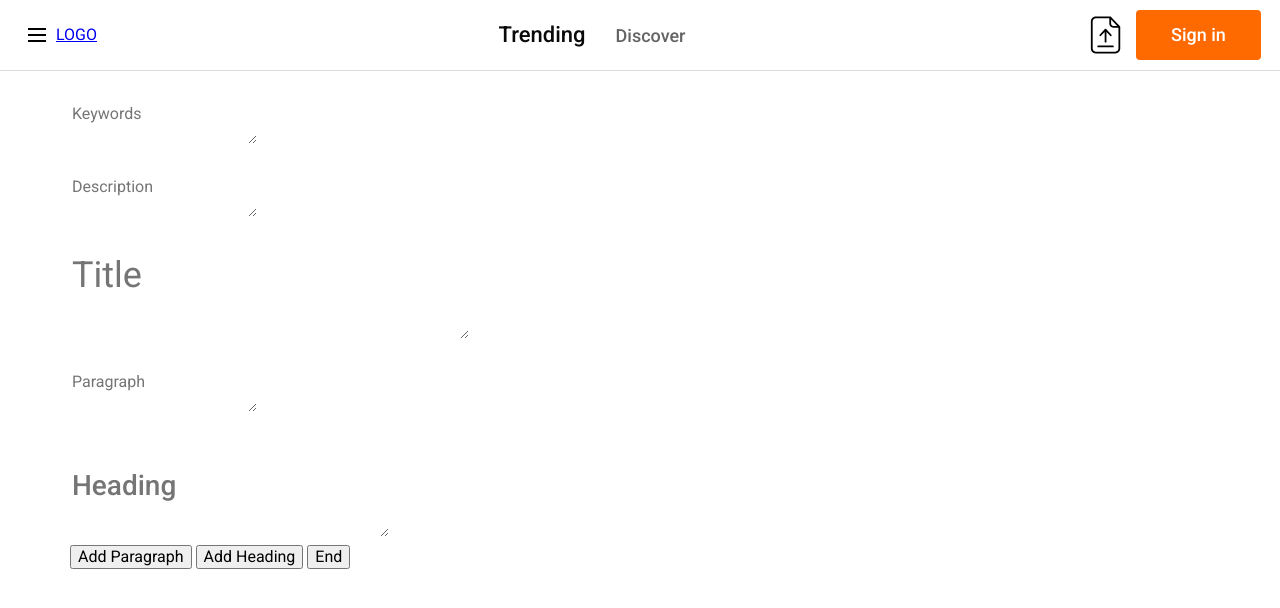
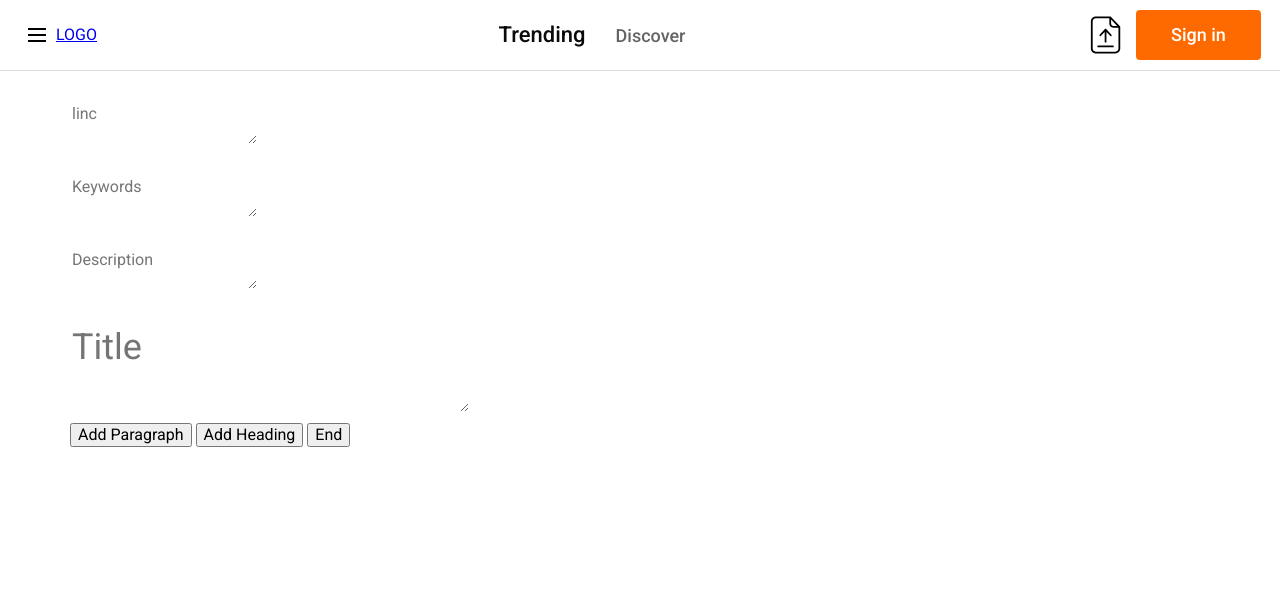
Before and after one commit to BI4HUU/wiki_article, a PHP site: page /create.php in a window 1280 px wide. Shown: the top 608 px of the page. Run offline with PHP 8.4, Linux system fonts and the light colour scheme.

Commit message:
Update create.php

```diff
--- a/create.php
+++ b/create.php
@@ -1,3 +1,6 @@
+<?php session_start();
+?>
+
 <!DOCTYPE html>
 
 <?php include "header.php" ?>
@@ -5,6 +8,7 @@
 <section class="container">
 	<div id="wrap_gen">
 		<!-- <h4>Keywords</h4> -->
+		<textarea linc placeholder="linc" tabindex cols rows ></textarea>
 		<textarea keywords placeholder="Keywords" tabindex cols rows ></textarea>
 		<!-- <h4>Description</h4> -->
 		<textarea description placeholder="Description" tabindex cols rows ></textarea>
@@ -13,9 +17,9 @@
 		<!--<h4>Photo & Video</h4>-->
 		<!--<input photo_video type="file" accept name>-->
 		<!-- <h4>Paragraph</h4> -->
-		<textarea paragraph  placeholder="Paragraph" tabindex cols rows ></textarea>
+		<!-- <textarea paragraph  placeholder="Paragraph" tabindex cols rows ></textarea> -->
 		<!-- <h4>Heading</h4> -->
-		<textarea heading placeholder="Heading" tabindex cols rows ></textarea>
+		<!-- <textarea heading placeholder="Heading" tabindex cols rows ></textarea> -->
 		<!--<h4>Photo</h4>-->
 		<!--<input photo type="file" accept name>-->
 	</div>
@@ -30,12 +34,17 @@ var textarea = document.getElementsByTagName('textarea')
 // innerText
 var body = document.getElementById("body");
 var sendDataHTML = "";
+	var linc;
 	var title;
 	var name = 'nameTest'
 	var description;
 	var keywords;
 function Generate() {
 	for (var i = 0; i < textarea.length; i++) {
+
+		if (textarea[i].hasAttribute('linc')) {
+			linc = textarea[i].value;
+		}
 
 		if (textarea[i].hasAttribute('keywords')) {
 			keywords = textarea[i].value;
@@ -70,13 +79,10 @@ function Generate() {
 	const btn = document.querySelector('button');
 
 	function sendData() {
-
 		const XHR = new XMLHttpRequest();
-
 		XHR.open( 'POST', 'addarticle.php' );
-
 		XHR.setRequestHeader( 'Content-Type', 'application/x-www-form-urlencoded' );
-		XHR.send( `body=${ sendDataHTML }&title=${title }&description=${description }&keywords=${keywords }&name=${name }` );
+		XHR.send( `body=${ sendDataHTML }&linc=${linc }&title=${title }&description=${description }&keywords=${keywords }&name=${name }` );
 	}
 	sendData()
 
@@ -108,4 +114,4 @@ function AddHeading() {
 </script>
 
 </section>
-<?php include "footer.php" ?>
+<?php include "footer.php";  ?>
```
